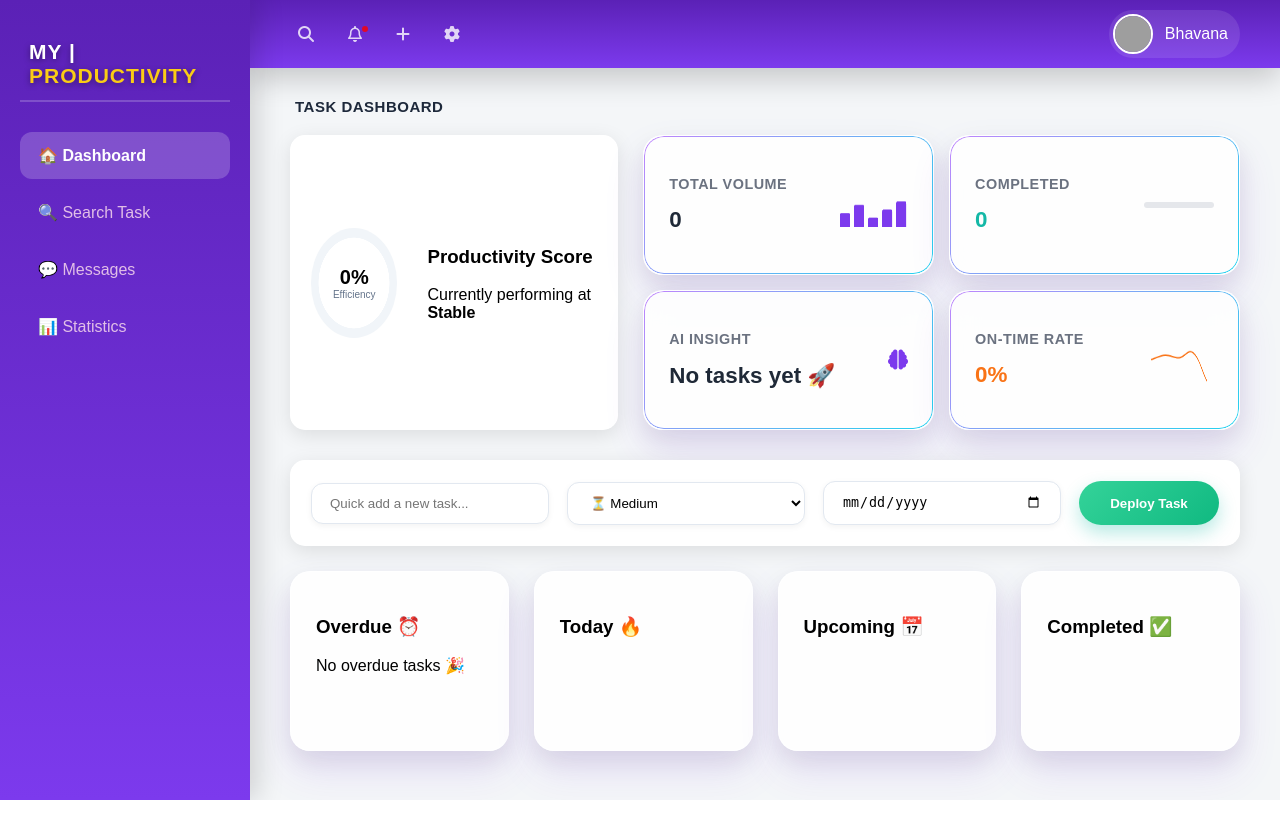
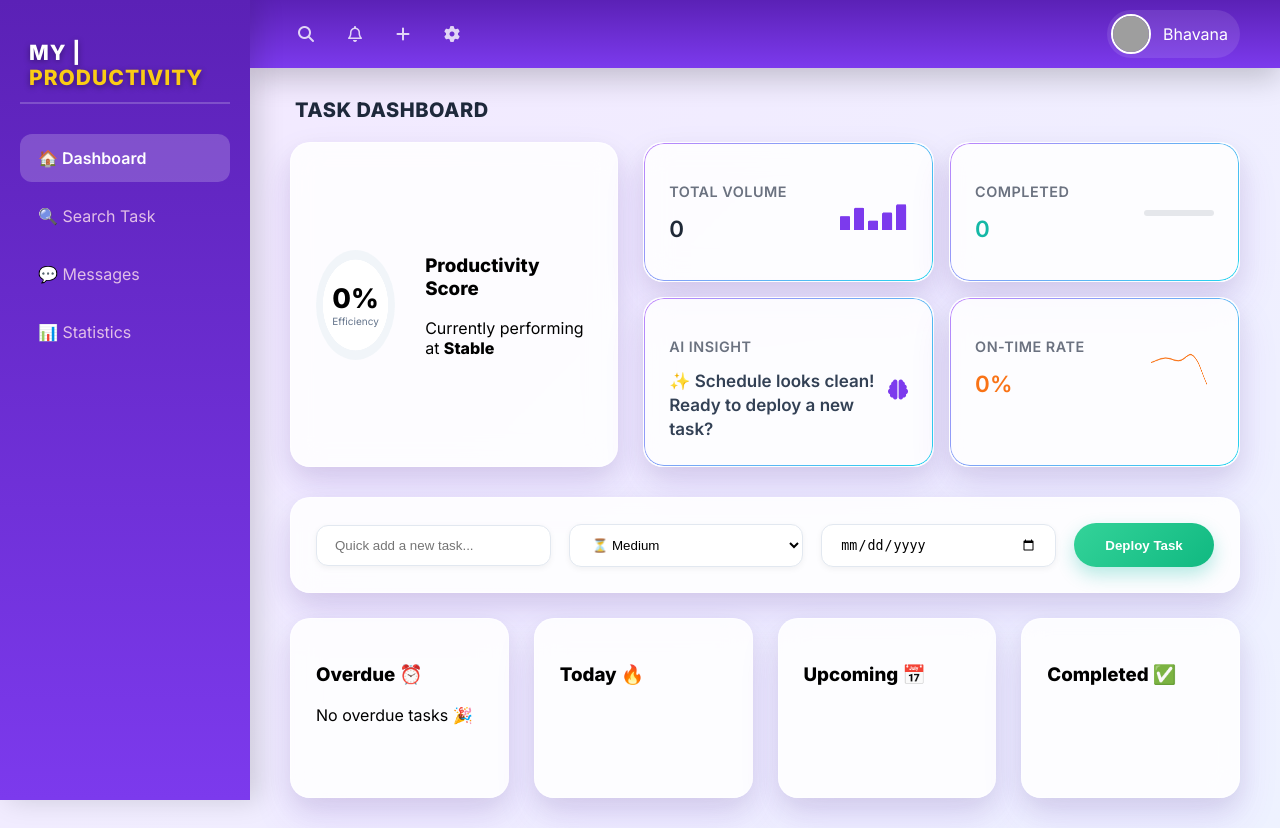
Before and after one commit to bhavana-cloudworks/task-dashboard, a Flask app: page / in a window 1280 px wide. Before the commit the page ends 800 px from the top, so only its background shows below. Run offline with Flask 3, Linux system fonts and the light colour scheme; grey boxes are pictures that could not be loaded.

Commit message:
Updated styles and UI improvements
wq

```diff
--- a/app.py
+++ b/app.py
@@ -6,45 +6,55 @@ app = Flask(__name__)
 tasks = []
 done_tasks = []
 
-# ---------------- AI LOGIC ----------------
+# AI logic for task prioritization
 def agentic_ai_recommendation(tasks):
     if not tasks:
-        return "No tasks yet 🚀"
+        return "✨ Schedule looks clean! Ready to deploy a new task?"
 
     today = date.today()
-    priority_order = {"High": 3, "Medium": 2, "Low": 1}
+    priority_weight = {"High": 3, "Medium": 2, "Low": 1}
 
     scored_tasks = []
+
     for t in tasks:
         task_date = date.fromisoformat(t["deadline"])
-        days_diff = (task_date - today).days  # negative if overdue
+        days_diff = (task_date - today).days
 
-        # Weighted score: priority + urgency
-        if days_diff < 0:  # overdue
-            score = priority_order[t["priority"]] * 10 + abs(days_diff)
-        elif days_diff == 0:  # today
-            score = priority_order[t["priority"]] * 5
-        else:  # upcoming
-            score = priority_order[t["priority"]] + (1 / (days_diff + 1))
+        if days_diff < 0:
+            status = "Overdue"
+            status_weight = 2
+        elif days_diff == 0:
+            status = "Today"
+            status_weight = 1
+        else:
+            status = "Upcoming"
+            status_weight = 0
 
-        scored_tasks.append((t, score, days_diff))
+        score = status_weight * priority_weight[t["priority"]]
 
-    # Sort by score (highest first)
-    scored_tasks.sort(key=lambda x: x[1], reverse=True)
-    top_task, top_score, days_diff = scored_tasks[0]
+        scored_tasks.append({
+            "name": t["name"],
+            "priority": t["priority"],
+            "status": status,
+            "score": score
+        })
 
-    # Corrected message logic
-    if days_diff < 0:  # overdue
-        if top_task["priority"] == "High":
-            return f"🔥 Critical overdue task: '{top_task['name']}' must be done first!"
-        else:
-            return f"⚠️ Overdue task: '{top_task['name']}' — handle after today's important work."
-    elif days_diff == 0:  # today
-        return f"📅 Focus on today's task: '{top_task['name']}'"
-    else:  # upcoming
-        return f"🔮 Upcoming task: Prepare for '{top_task['name']}'"
+    scored_tasks.sort(key=lambda x: x["score"], reverse=True)
 
-# ---------------- ROUTES ----------------
+    if not scored_tasks:
+        return "✅ All tasks completed. Great job improving your Efficiency!"
+
+    top_task = scored_tasks[0]
+    msg = f"🔥 Focus: {top_task['priority']}-priority '{top_task['name']}' ({top_task['status']})."
+
+    if len(scored_tasks) > 1:
+        second_task = scored_tasks[1]
+        msg += f"\n➡️ Next: {second_task['priority']}-priority '{second_task['name']}' ({second_task['status']})."
+
+    return msg
+
+
+# Routes
 @app.route("/")
 def index():
     ai_suggestion = agentic_ai_recommendation(tasks)
@@ -76,7 +86,6 @@ def index():
         priority_order[x["priority"]]
     ))
 
-    # ---------------- FIXED METRICS ----------------
     total_tasks = len(tasks) + len(done_tasks)
 
     if total_tasks == 0:
@@ -151,6 +160,6 @@ def delete(id):
     return redirect("/")
 
 
-# ---------------- RUN APP ----------------
+# run app
 if __name__ == "__main__":
     app.run(debug=True)
--- a/static/style.css
+++ b/static/style.css
@@ -1,5 +1,5 @@
 /* =========================
-    GLOBAL
+   Global styles
 ========================= */
 * {
     box-sizing: border-box;
@@ -14,7 +14,7 @@
     --red: #ef4444;
 }
 
-/* BACKGROUND */
+/* Page background */
 body {
     font-family: 'Inter', sans-serif;
     background: linear-gradient(135deg, #f3e8ff, #eef2ff);
@@ -24,7 +24,7 @@ body {
 }
 
 /* =========================
-    SIDEBAR (FIXED + MERGED)
+   Sidebar
 ========================= */
 .sidebar {
     width: 250px;
@@ -47,20 +47,18 @@ body {
     margin: 0 0 30px 0;
     text-align: left;
     padding-left: 9px;
-     border-bottom: 2px solid rgba(255,255,255,0.2);
+    border-bottom: 2px solid rgba(255,255,255,0.2);
     padding-bottom: 12px;
     text-shadow: 0 2px 6px rgba(0,0,0,0.4);
-     margin-top: 10px;
+    margin-top: 10px;
 }
 
-
 .sidebar h2 span:first-child {
-
-     color: #ffffff; /* bright yellow */
+     color: #ffffff;
 }
 
 .sidebar h2 span:last-child {
-    color: #facc15; /* white */
+    color: #facc15;
 }
 
 .nav-item {
@@ -81,7 +79,7 @@ body {
 }
 
 /* =========================
-    MAIN WRAPPER
+   Main layout
 ========================= */
 .main-wrapper {
     flex: 1;
@@ -91,7 +89,7 @@ body {
 }
 
 /* =========================
-    TOP BAR (MERGED)
+   Top bar
 ========================= */
 .top-bar {
     background: linear-gradient(180deg, #5b21b6, #7c3aed);
@@ -100,11 +98,9 @@ body {
     justify-content: space-between;
     align-items: center;
     color: white;
-
     position: sticky;
     top: 0;
     z-index: 500;
-
     box-shadow: 0 10px 30px rgba(0,0,0,0.2);
     backdrop-filter: blur(6px);
 }
@@ -133,16 +129,16 @@ body {
 }
 
 /* =========================
-    CONTENT
+   Content area
 ========================= */
 .content {
     padding: 30px 40px;
-    max-width: 1450px;
+    max-width: 1700px;
     margin: auto;
 }
 
 /* =========================
-    HEADER
+   Header
 ========================= */
 .content-header {
     margin-bottom: 20px;
@@ -150,7 +146,7 @@ body {
 }
 
 .dashboard-top-title {
-    font-size: 15px;
+    font-size: 20px;
     font-weight: 700;
     text-transform: uppercase;
     letter-spacing: 0.5px;
@@ -159,7 +155,7 @@ body {
 }
 
 /* =========================
-    ANALYTICS
+   Analytics section
 ========================= */
 .analytics-row {
     display: grid;
@@ -169,18 +165,16 @@ body {
 }
 
 /* =========================
-    CARDS
+   Cards
 ========================= */
 .card, .metric-card, .column-card {
     background: rgba(255,255,255,0.85);
     backdrop-filter: blur(14px);
     border-radius: 20px;
     padding: 25px;
-
     box-shadow:
         0 10px 25px rgba(0,0,0,0.08),
         0 20px 40px rgba(124,58,237,0.12);
-
     border: 1px solid rgba(255,255,255,0.6);
 }
 
@@ -192,12 +186,15 @@ body {
 }
 
 /* =========================
-    DONUT
+   Donut chart
 ========================= */
 .donut-card {
     display: flex;
     align-items: center;
+    justify-content: center;
+    height: 100%;
     gap: 30px;
+    text-align: left;
 }
 
 .donut-container {
@@ -206,7 +203,6 @@ body {
     height: var(--w);
     border-radius: 50%;
     position: relative;
-
     background: radial-gradient(closest-side, white 82%, transparent 83% 100%),
                 conic-gradient(var(--teal) calc(var(--p) * 1%), #f1f5f9 0);
 }
@@ -221,7 +217,7 @@ body {
 }
 
 .donut-percent {
-    font-size: 20px;
+    font-size: 27px;
     font-weight: 700;
 }
 
@@ -231,7 +227,7 @@ body {
 }
 
 /* =========================
-    METRICS
+   Metrics
 ========================= */
 .metrics-grid {
     display: grid;
@@ -253,7 +249,6 @@ body {
     border-radius: 20px;
     padding: 1px;
     background: linear-gradient(135deg, #c084fc, #22d3ee);
-
     -webkit-mask:
         linear-gradient(#fff 0 0) content-box,
         linear-gradient(#fff 0 0);
@@ -279,17 +274,32 @@ body {
 .metric-flex {
     display: flex;
     justify-content: space-between;
-    align-items: flex-end;
+    align-items: center;
     margin-top: 10px;
-    align-items: center;
-}
-
-.metric-flex canvas {
-    flex-shrink: 0;   /* prevents squeezing */
 }
 
 /* =========================
-    ADD TASK
+   AI Insight card
+========================= */
+.ai-box {
+    background: #111827;
+    color: white;
+    padding: 12px;
+    border-radius: 10px;
+    margin: 15px 0;
+    font-size: 30px; /* slightly smaller for better readability */
+    line-height: 1.4;
+}
+
+/* tweak for insight text inside metric cards */
+.metric-card:has(.fa-fire) .metric-value,
+.metric-card:has(.fa-brain) .metric-value {
+    font-size: 17px; /* keep insight text more compact */
+    font-weight: 600;
+}
+
+/* =========================
+   Add task form
 ========================= */
 .add-task-card form {
     display: flex;
@@ -314,7 +324,7 @@ body {
     border: none;
     color: white;
     font-weight: 600;
-     background: linear-gradient(135deg, #34d399, #10b981);
+    background: linear-gradient(135deg, #34d399, #10b981);
     box-shadow: 0 8px 18px rgba(20,184,166,0.3);
     cursor: pointer;
 }
@@ -324,11 +334,11 @@ body {
 }
 
 /* =========================
-    TASK GRID
+   Task grid
 ========================= */
 .grid-3 {
     display: grid;
-    grid-template-columns: repeat(4, 1fr); /* ONLY CHANGE */
+    grid-template-columns: repeat(4, 1fr);
     gap: 25px;
     margin-top: 25px;
 }
@@ -352,9 +362,11 @@ body {
     display: flex;
     flex-direction: column;
     gap: 6px;
+    flex: 1;
+    min-width: 0;
 }
 
-/* BADGES */
+/* priority badges */
 .badge {
     font-size: 10px;
     padding: 4px 10px;
@@ -367,11 +379,12 @@ body {
 .low { background: #dcfce7; color: #22c55e; }
 
 /* =========================
-    ACTION BUTTONS
+   Action buttons
 ========================= */
 .actions {
     display: flex;
     gap: 10px;
+    flex-shrink: 0;
 }
 
 .actions a {
@@ -386,95 +399,9 @@ body {
 }
 
 /* =========================
-    RESPONSIVE
+   Progress bars
 ========================= */
-@media (max-width: 900px) {
-    .analytics-row {
-        grid-template-columns: 1fr;
-    }
-
-    .grid-3 {
-        grid-template-columns: 1fr;
-    }
-}
-
-.top-greeting {
-    color: white;
-    font-weight: 500;
-    font-size: 14px;
-}
-
-/* MINI CHART */
-.mini-chart {
-    width: 300px !important;
-    height: 60px !important;
-    margin-top: 10px;
-}
-
-/* TOP ICONS */
-.top-right {
-    display: flex;
-    align-items: center;
-    gap: 15px;
-}
-
-.top-icons {
-    display: flex;
-    align-items: center;
-    gap: 18px;
-    color: white;
-    font-size: 16px;
-}
-
-.top-icons i {
-    cursor: pointer;
-    opacity: 0.8;
-    transition: all 0.2s ease;
-    padding: 8px;
-    border-radius: 8px;
-}
-
-.top-icons i:hover {
-    opacity: 1;
-    background: rgba(255,255,255,0.15);
-    transform: translateY(-2px);
-}
-
-.top-icons .fa-bell::after {
-    content: "";
-    width: 6px;
-    height: 6px;
-    background: red;
-    position: absolute;
-    border-radius: 50%;
-}
-
-/* FORCE TEXT FIX */
-.task-item,
-.task-item * {
-    color: #0f172a !important;
-    opacity: 1 !important;
-    visibility: visible !important;
-}
-
-.task-info {
-    flex: 1;
-    min-width: 0;
-}
-
-.task-info span:first-child {
-    display: block;
-    overflow: visible;
-    white-space: normal;
-}
-
-.actions {
-    flex-shrink: 0;
-}
-/* =========================
-   COMPLETED PROGRESS BAR
-========================= */
-.progress-bar {
+.progress-bar, .bar {
     width: 100%;
     height: 8px;
     background: #e2e8f0;
@@ -483,147 +410,19 @@ body {
     overflow: hidden;
 }
 
-.progress-bar div {
+.progress-bar div, .fill {
     height: 100%;
     background: linear-gradient(135deg, #34d399, #10b981);
     border-radius: 10px;
     transition: width 0.4s ease;
-}
-body {
-    font-family: Arial;
-    background: #f4f6f8;
-    margin: 0;
-}
-
-.container {
-    width: 90%;
-    margin: auto;
-    padding: 20px;
-}
-
-h1 {
-    text-align: center;
-}
-
-.ai-box {
-    background: #111827;
-    color: white;
-    padding: 10px;
-    border-radius: 10px;
-    margin: 15px 0;
-}
-
-/* ---------------- METRICS ---------------- */
-.metrics {
-    display: flex;
-    gap: 20px;
-}
-
-.card {
-    flex: 1;
-    background: white;
-    padding: 20px;
-    border-radius: 15px;
-    box-shadow: 0 5px 20px rgba(0,0,0,0.1);
-}
-
-.center {
-    text-align: center;
-}
-
-.big {
-    font-size: 28px;
-    font-weight: bold;
-}
-
-/* ---------------- BAR ---------------- */
-.bar {
-    height: 8px;
-    background: #e5e7eb;
-    border-radius: 10px;
-    margin-top: 10px;
-}
-
-.fill {
-    height: 100%;
-    background: linear-gradient(90deg, #22c55e, #16a34a);
-    border-radius: 10px;
 }
 
 .fill.blue {
     background: linear-gradient(90deg, #3b82f6, #60a5fa);
 }
 
-/* ---------------- RING ---------------- */
-.ring {
-    width: 90px;
-    height: 90px;
-    margin: auto;
-    border-radius: 50%;
-    background: conic-gradient(#3b82f6 calc(var(--p, 50) * 1%), #e5e7eb 0);
-    display: flex;
-    align-items: center;
-    justify-content: center;
-}
-
-.circle {
+.mini-progress {
     width: 70px;
-    height: 70px;
-    background: white;
-    border-radius: 50%;
-    display: flex;
-    align-items: center;
-    justify-content: center;
-    font-weight: bold;
-}
-
-/* ---------------- FORM ---------------- */
-.form {
-    display: flex;
-    gap: 10px;
-    margin: 20px 0;
-}
-
-input, select, button {
-    padding: 10px;
-    border-radius: 8px;
-    border: 1px solid #ccc;
-}
-
-button {
-    background: black;
-    color: white;
-    cursor: pointer;
-}
-
-/* ---------------- TASK GRID ---------------- */
-.grid {
-    display: flex;
-    gap: 20px;
-}
-
-.box {
-    flex: 1;
-    background: white;
-    padding: 15px;
-    border-radius: 15px;
-}
-
-.task {
-    padding: 8px;
-    background: #f1f5f9;
-    margin: 5px 0;
-    border-radius: 6px;
-    display: flex;
-    justify-content: space-between;
-}
-
-.done {
-    text-decoration: line-through;
-    opacity: 0.6;
-}
-.mini-progress {
-    width: 70px;              /* SAME as chart size */
     height: 6px;
     background: #e5e7eb;
     border-radius: 10px;
@@ -634,5 +433,25 @@ button {
     height: 100%;
     background: linear-gradient(90deg, #14b8a6, #10b981);
     border-radius: 10px;
-    transition: width 0.4s ease;
 }
+
+/* =========================
+   Responsive tweaks
+========================= */
+@media (max-width: 900px) {
+    .analytics-row, .grid-3, .metrics, .grid {
+        grid-template-columns: 1fr;
+        flex-direction: column;
+    }
+}
+
+/* make sure task text stays readable */
+.task-item, .task-item * {
+    color: #0f172a !important;
+    opacity: 1 !important;
+}
+
+.task-info span:first-child {
+    display: block;
+    white-space: normal;
+}
--- a/templates/index.html
+++ b/templates/index.html
@@ -51,6 +51,16 @@
             font-size: 0.9rem;
             font-weight: 600;
             color: #6b7280;
+        }
+
+        /* AI insight text styling */
+        .ai-insight-text {
+            font-size: 19px;
+            font-weight: 700;
+            line-height: 1.4;
+            color: #334155;
+            white-space: normal;
+            word-break: break-word;
         }
     </style>
 </head>
@@ -132,8 +142,8 @@
                             </div>
                         </div>
                         <div class="mini-progress">
-    <div class="mini-progress-fill" style="width: {{ efficiency }}%"></div>
-</div>
+                            <div class="mini-progress-fill" style="width: {{ efficiency }}%"></div>
+                        </div>
                     </div>
                 </div>
 
@@ -141,9 +151,12 @@
                     <div class="metric-flex">
                         <div>
                             <span class="metric-label">AI Insight</span>
-                            <div class="metric-value">
-                                 {{ ai_suggestion }}
+
+                            <!-- AI insight text -->
+                            <div class="metric-value ai-insight-text">
+                                {{ ai_suggestion }}
                             </div>
+
                         </div>
                         <i class="fa-solid fa-brain" style="font-size:20px; color:#7c3aed;"></i>
                     </div>
@@ -152,6 +165,7 @@
                 <div class="metric-card">
                     <div class="metric-flex">
                         <div>
+
                             <span class="metric-label">On-Time Rate</span>
                             <div class="metric-value" style="color:#f97316;">
                                 {{ efficiency }}%
@@ -182,7 +196,6 @@
 
         <div class="grid-3">
 
-            <!-- OVERDUE -->
             <div class="column-card">
                 <h3>Overdue ⏰</h3>
                 {% for t in overdue_tasks %}
@@ -201,7 +214,6 @@
                 {% endfor %}
             </div>
 
-            <!-- TODAY -->
             <div class="column-card">
                 <h3>Today 🔥</h3>
                 {% for t in today_tasks %}
@@ -218,7 +230,6 @@
                 {% endfor %}
             </div>
 
-            <!-- UPCOMING -->
             <div class="column-card">
                 <h3>Upcoming 📅</h3>
                 {% for t in upcoming_tasks %}
@@ -235,7 +246,6 @@
                 {% endfor %}
             </div>
 
-            <!-- COMPLETED -->
             <div class="column-card">
                 <h3>Completed ✅</h3>
                 {% for t in done_tasks %}
@@ -264,7 +274,6 @@ const chartOptions = {
     elements: { point: { radius: 0 } }
 };
 
-// BAR CHART (Total Volume)
 new Chart(document.getElementById("barChart"), {
     type: "bar",
     data: {
@@ -278,33 +287,6 @@ new Chart(document.getElementById("barChart"), {
     options: chartOptions
 });
 
-new Chart(document.getElementById("donutChart"), {
-    type: "doughnut",
-    data: {
-        datasets: [{
-            data: [
-                {{ done_tasks|length }},
-                {{ 10 if done_tasks|length == 0 else 0 }}
-            ],
-            backgroundColor: [
-                "#14b8a6",   // teal
-                "#cbd5f5"    // darker gray (more visible)
-            ],
-            borderWidth: 0
-        }]
-    },
-    options: {
-        responsive: true,
-        maintainAspectRatio: false,
-        cutout: "55%",   // 🔥 thicker donut (was 70%)
-        plugins: {
-            legend: { display: false }
-        }
-    }
-});
-
-
-// LINE CHART (On-Time Rate)
 new Chart(document.getElementById("lineChart"), {
     type: "line",
     data: {
```
